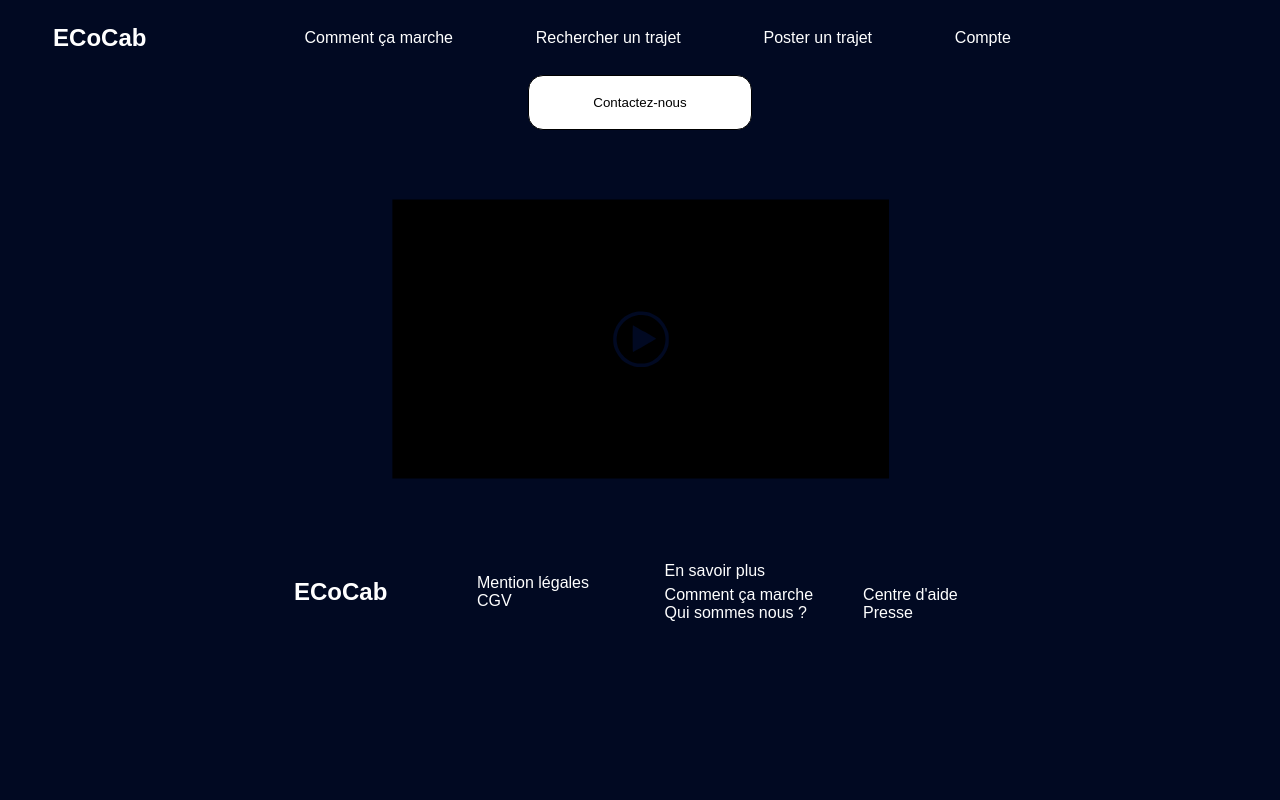
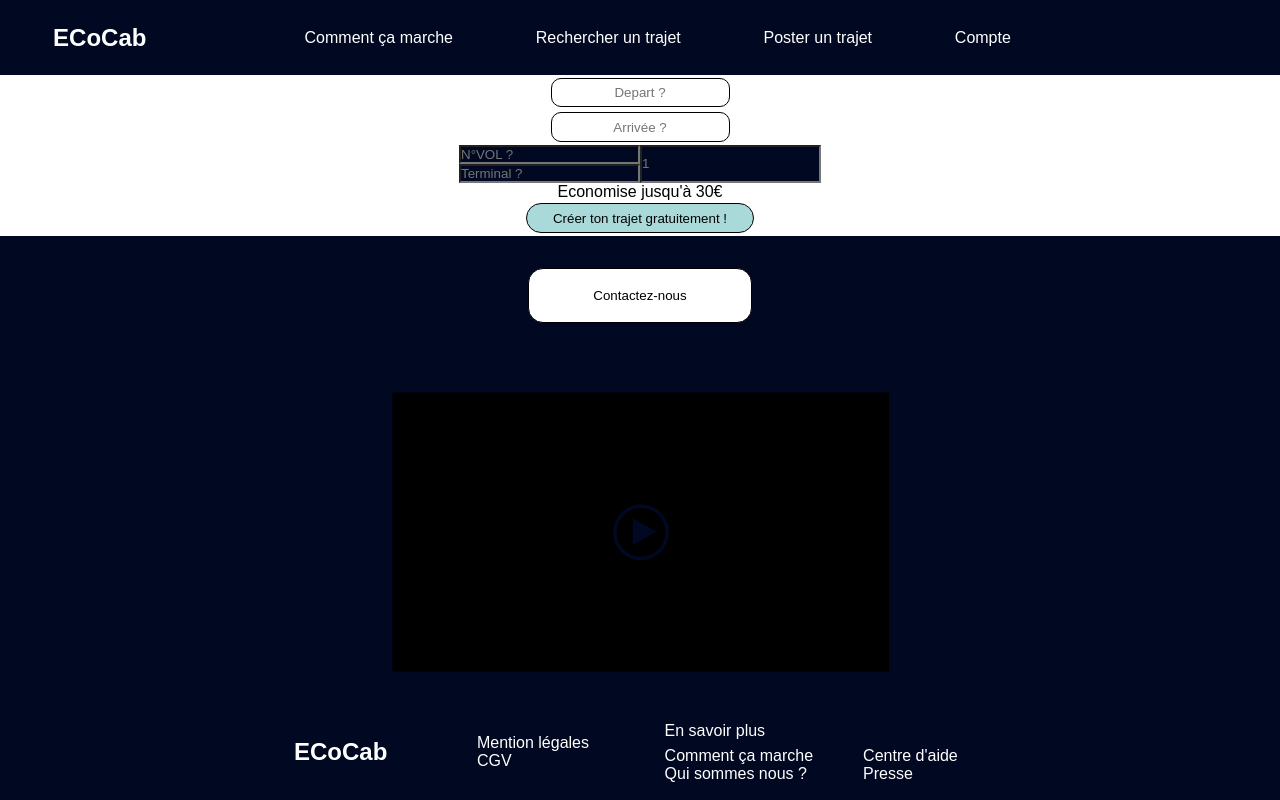
Before and after one commit to Julesc002/Stage-Ecocab, a React (Create React App) app: page /PosterUnTrajet in a window 1280 px wide. Built offline with nearby package versions, Linux system fonts and the light colour scheme; a web font is replaced by a local one.

Commit message:
front page creation trajet en cours

```diff
--- /dev/null
+++ b/src/components/FormCreationTrajet.js
@@ -0,0 +1,23 @@
+import React from 'react';
+
+const FormCreationTrajet = () => {
+    return (
+        <div>
+            <div className='form'>
+                <input className='form_inputsMajeurs' type='text' placeholder="Depart ?"/>
+                <input className='form_inputsMajeurs' type='text' placeholder="Arrivée ?"/>
+                <div className='form_conteneurPartieSecondaire'>
+                    <div className='form_conteneurPartieSecondaire_conteneurInputs'>
+                        <input className='form_conteneurPartieSecondaire_conteneurInputs_inputsSecondaires' type='text' placeholder="N°VOL ?"/>
+                        <input className='form_conteneurPartieSecondaire_conteneurInputs_inputsSecondaires' type='text' placeholder="Terminal ?"/>
+                    </div>
+                    <input type='number' placeholder="1"/>
+                </div>
+                <p className='form_texte'>Economise jusqu'à 30€</p>
+                <button className='form_boutonCreer'>Créer ton trajet gratuitement !</button>
+            </div>
+        </div>
+    );
+};
+
+export default FormCreationTrajet;
--- a/src/components/VideoExplication.js
+++ b/src/components/VideoExplication.js
@@ -1,10 +1,9 @@
 import React from 'react';
-import videoPlaceholder from './videoPlaceholder.svg';
 
 const VideoExplication = () => {
     return (
         <>
-            <img className='videoPlaceholder' src={videoPlaceholder} alt='video explication placeholder'></img>
+            <img className='videoPlaceholder' src={`${process.env.PUBLIC_URL}/assets/images/videoPlaceholder.svg`} alt='video explication placeholder'></img>
         </>
     );
 };
--- a/src/pages/PosterUnTrajet.js
+++ b/src/pages/PosterUnTrajet.js
@@ -1,12 +1,16 @@
 import React from 'react';
 import BoutonContact from '../components/BoutonContact';
 import VideoExplication from '../components/VideoExplication';
+import FormCreationTrajet from '../components/FormCreationTrajet';
 
 const PosterUnTrajet = () => {
     return (
-        <article className='conteneurPosterUnTrajet'>
-            <BoutonContact />
-            <VideoExplication />
+        <article>
+            <FormCreationTrajet />
+            <div className='conteneurboutonEtPlaceholder'>
+                <BoutonContact />
+                <VideoExplication />
+            </div>
         </article>
     );
 };
--- a/src/styles/_settings.css
+++ b/src/styles/_settings.css
@@ -2,6 +2,7 @@
 
 :root {
     --linksHoverColor: #8080D7;
+    --buttonsHoverColor: #AAD9D9;
 }
 
 
--- a/src/styles/app.css
+++ b/src/styles/app.css
@@ -10,3 +10,4 @@
 @import url("./components/_footer.css");
 @import url("./components/_boutonContact.css");
 @import url("./components/_videoExplication.css");
+@import url("./components/_formCreationTrajet.css");
--- a/src/styles/components/_boutonContact.css
+++ b/src/styles/components/_boutonContact.css
@@ -8,4 +8,10 @@
     padding-bottom: 1.5%;
     padding-left: 5%;
     padding-right: 5%;
+    margin: 2.5%;
   }
+
+  .boutonContact:hover {
+    transition: 0.5s;
+    background-color: var(--buttonsHoverColor);
+  }
--- /dev/null
+++ b/src/styles/components/_formCreationTrajet.css
@@ -0,0 +1,52 @@
+.form {
+    background-color: white;
+    display: flex;
+    flex-direction: column;
+    align-items: center;
+}
+
+.form_inputsMajeurs {
+    text-align: center;
+    padding-top: 0.5%;
+    margin: 0.2%;
+    padding-bottom: 0.5%;
+    background-color: white;
+    color: black;
+    border-radius: 10px;
+    border: 1px solid black;
+}
+
+.form_conteneurPartieSecondaire {
+    background-color: white;
+    display: flex;
+    flex-direction: row;
+}
+
+.form_conteneurPartieSecondaire_conteneurInputs {
+    background-color: white;
+    display: flex;
+    flex-direction: column;
+}
+
+.form_conteneurPartieSecondaire_conteneurInputs_inputsSecondaires {
+
+}
+
+.form_texte {
+    background-color: white;
+    color: black;
+}
+
+.form_boutonCreer {
+    background-color: #AAD9D9;
+    color: black;
+    border-radius: 15px;
+    padding: 0.5% 2%;
+    border: 1px solid black;
+    margin: 0.2%;
+}
+
+.form_boutonCreer:hover {
+    transition: 0.5s;
+    background-color: var(--buttonsHoverColor);
+}
--- a/src/styles/components/_videoExplication.css
+++ b/src/styles/components/_videoExplication.css
@@ -1,5 +1,5 @@
 .videoPlaceholder {
     width: 40vw;
     height: auto;
-    margin: 5%;
+    margin: 2.5%;
 }
--- a/src/styles/pages/_posterUnTrajet.css
+++ b/src/styles/pages/_posterUnTrajet.css
@@ -1,4 +1,4 @@
-.conteneurPosterUnTrajet {
+.conteneurboutonEtPlaceholder {
     display: flex;
     flex-direction: column;
     justify-content: center;
```
Also changed, not shown: public/assets/images/videoPlaceholder.svg (renamed from src/components/videoPlaceholder.svg).
